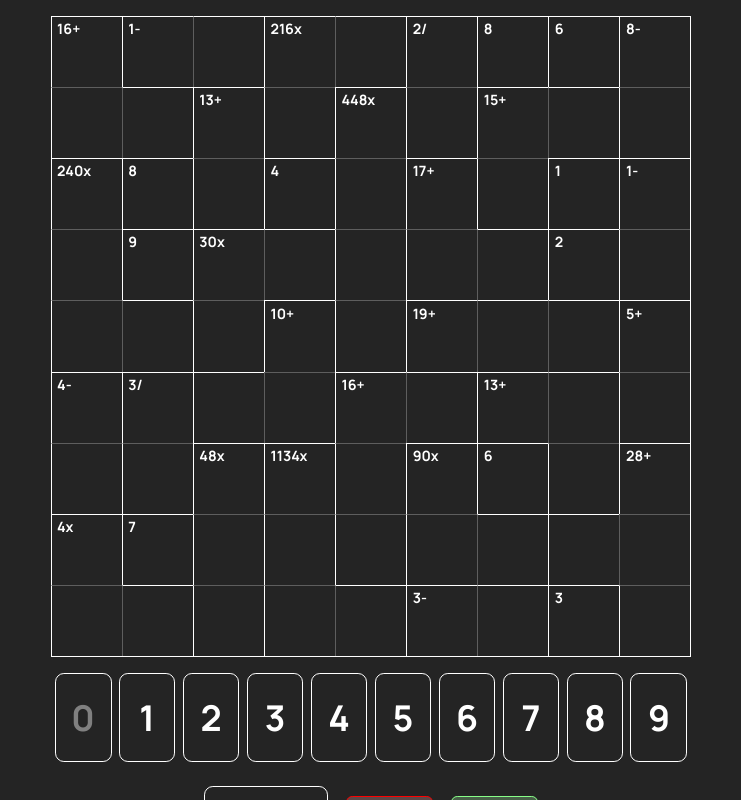
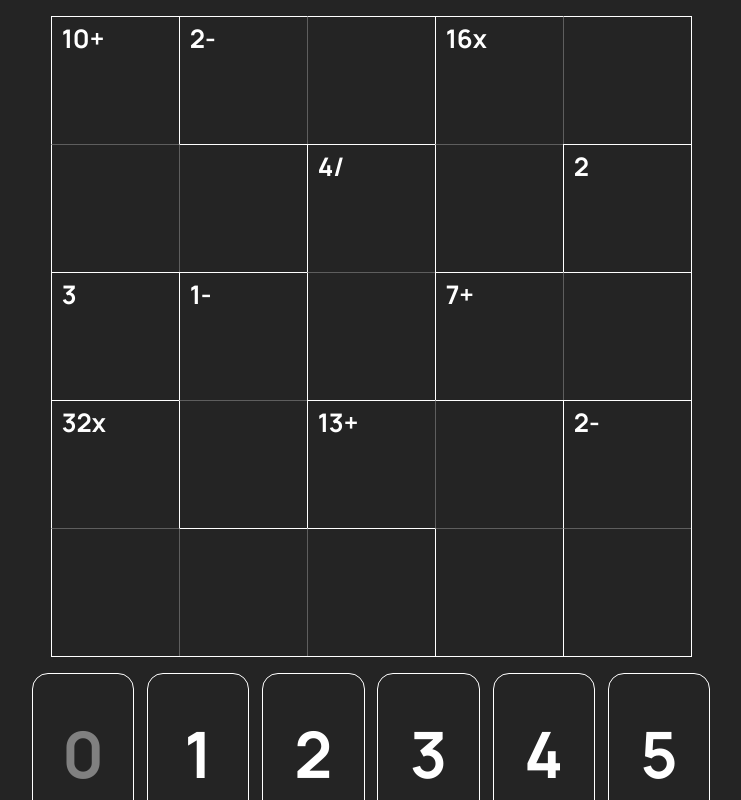
Before and after one commit to LuLaValva/lukelavalva.com, a React (Create React App) app: page /kenken in a window 1280 px wide. Shown: the whole page, without its empty margins (269-1010 px from the left). Built offline with nearby package versions, Linux system fonts and the light colour scheme; no server answers; what aws-amplify would draw is missing.

Commit message:
Default kenken size to 5

```diff
--- a/src/Pages/KenKen/KenKenPage.tsx
+++ b/src/Pages/KenKen/KenKenPage.tsx
@@ -2,7 +2,7 @@ import React from "react";
 import KenKen from "./KenKen";
 
 const KenKenPage = () => {
-  return <KenKen n={9} />;
+  return <KenKen n={5} />;
 };
 
 export default KenKenPage;
```
